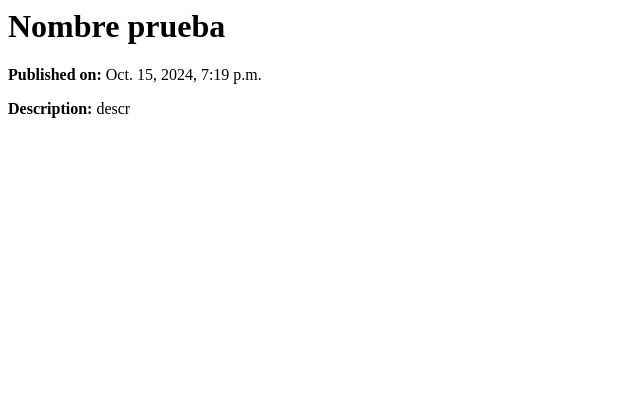
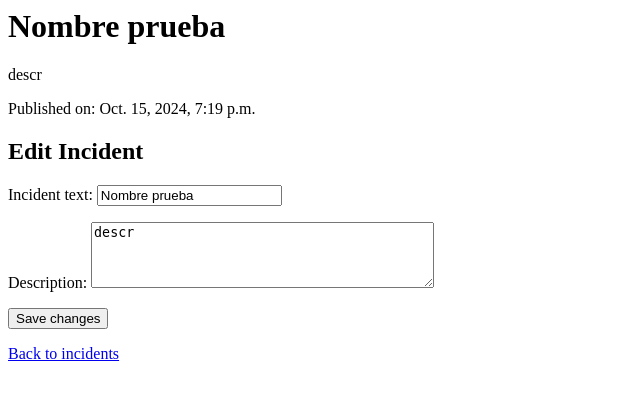
Before and after one commit to amadorssa/incidentia, a Django app: page /incidents/7/ in a window 1280 px wide. Shown: the top 400 px of the page, without its empty margins (0-640 px from the left). Run offline with Django 4.2, Linux system fonts and the light colour scheme; data comes from the database, SQL or seed files in the repository; both versions use the stored data as it was after the commit.

Commit message:
Formulario para edición de detalles de incidentes en la vista detail

```diff
--- a/incidents/templates/incidents/detail.html
+++ b/incidents/templates/incidents/detail.html
@@ -1,4 +1,14 @@
-<!-- templates/incidents/detail.html -->
 <h1>{{ incident.incident_text }}</h1>
-<p><strong>Published on:</strong> {{ incident.pub_date }}</p>
-<p><strong>Description:</strong> {{ incident.description }}</p>
+<p>{{ incident.description }}</p>
+<p>Published on: {{ incident.pub_date }}</p>
+
+<!-- Formulario para editar el incidente -->
+<h2>Edit Incident</h2>
+<form method="post">
+    {% csrf_token %}
+    {{ form.as_p }}  <!-- Muestra los campos del formulario -->
+    <button type="submit">Save changes</button>
+</form>
+
+<!-- Enlace para volver a la lista de incidentes -->
+<a href="{% url 'incidents:index' %}">Back to incidents</a>
--- a/incidents/views.py
+++ b/incidents/views.py
@@ -27,3 +27,16 @@ class IndexView(generic.ListView):
 class DetailView(generic.DetailView):
     model = Incident
     template_name = "incidents/detail.html"
+
+    def get_context_data(self, **kwargs):
+        context = super().get_context_data(**kwargs)
+        context['form'] = IncidentForm(instance=self.object)  # Añadir el formulario con la instancia actual
+        return context
+
+    def post(self, request, *args, **kwargs):
+        incident = self.get_object()
+        form = IncidentForm(request.POST, instance=incident)  # Asociar el formulario con el incidente
+        if form.is_valid():
+            form.save()  # Guardar los cambios
+            return redirect('incidents:detail', pk=incident.pk)  # Redireccionar a la vista de detalle
+        return self.render_to_response({'form': form})  # Renderizar de nuevo si no es válido
```
Also changed, not shown: db.sqlite3.
